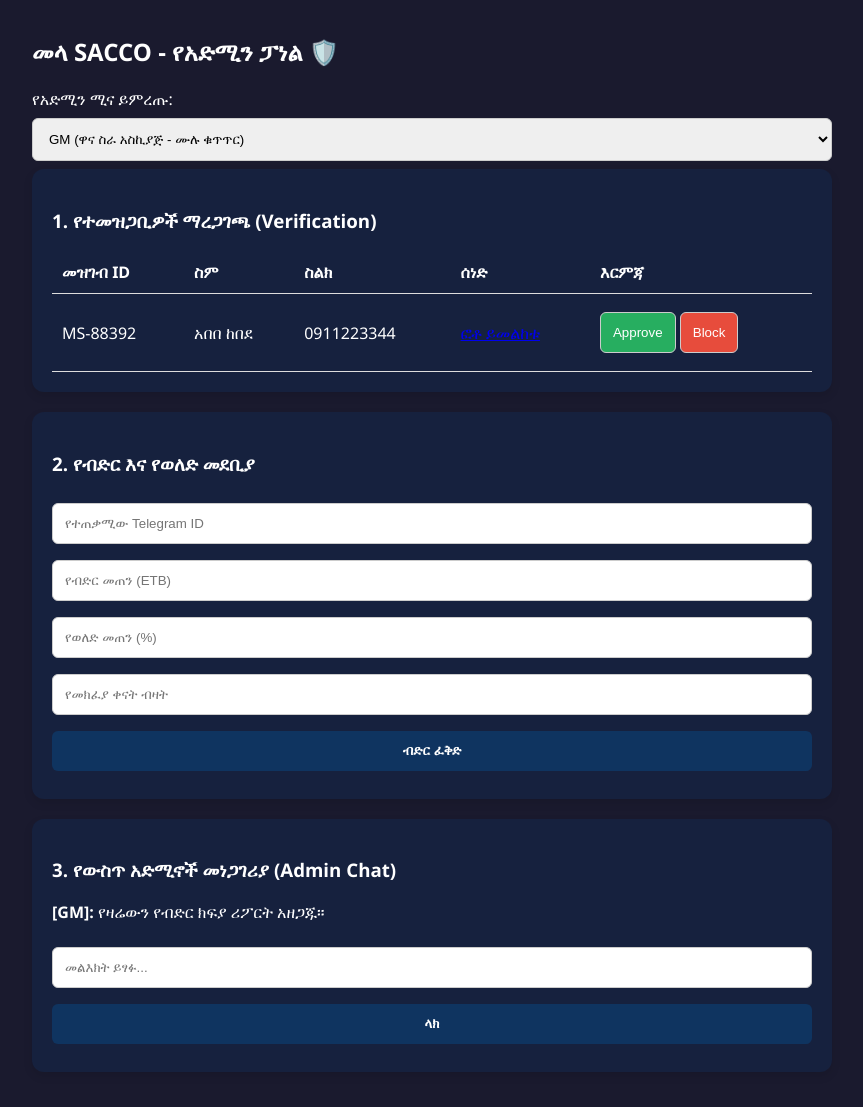
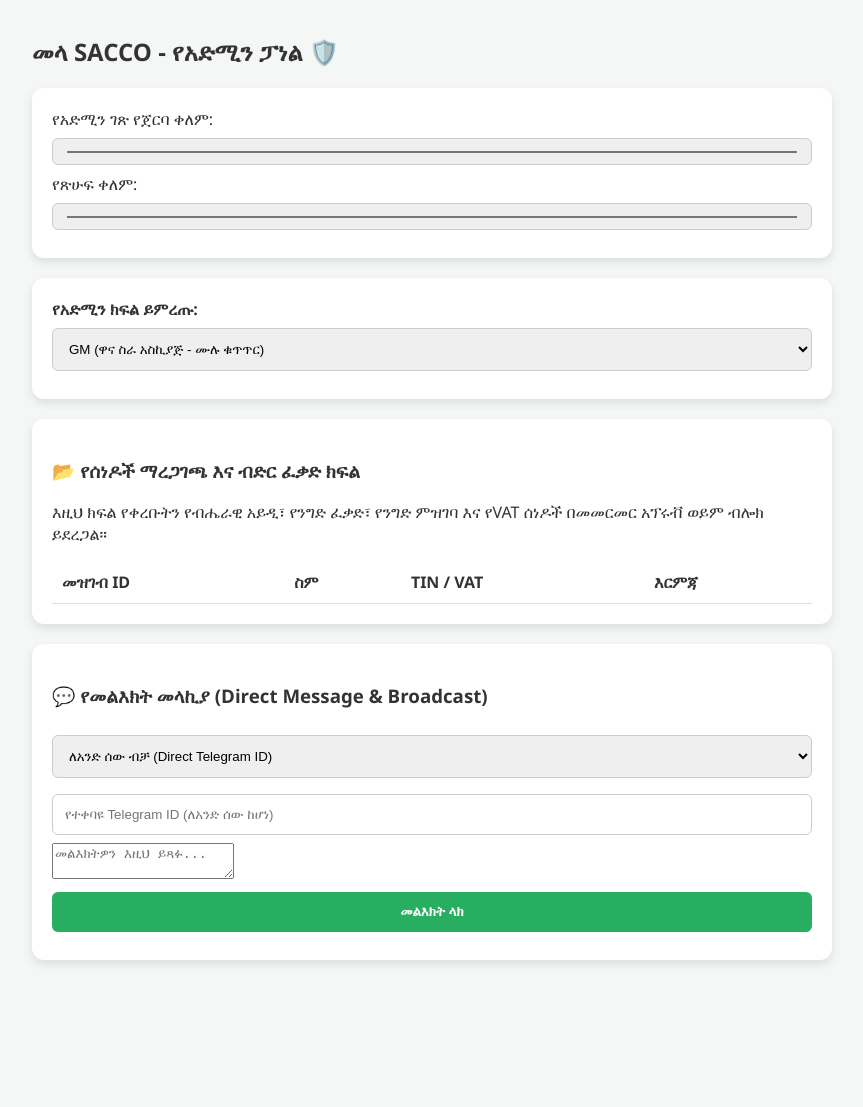
Before and after one commit to gashayeb-spec/mela-sacco-bot, a Flask app: page /admin in a window 1280 px wide. Shown: the whole page, without its empty margins (208-1071 px from the left). After the commit the page ends 964 px from the top, so only its background shows below. Run offline with Flask 3, Linux system fonts and the light colour scheme; lists and menus that the app fills with data are empty.

Commit message:
Update admin.html

```diff
--- a/templates/admin.html
+++ b/templates/admin.html
@@ -3,76 +3,108 @@
 <head>
     <meta charset="UTF-8">
     <meta name="viewport" content="width=device-width, initial-scale=1.0">
-    <title>መላ SACCO - Admin Panel</title>
+    <title>መላ SACCO - Admin Dynamic Panel</title>
     <link rel="stylesheet" href="/static/css/style.css">
 </head>
-<body class="theme-dark">
+<body>
     <div class="admin-container">
         <h2>መላ SACCO - የአድሚን ፓነል 🛡️</h2>
 
-        <!-- Role Selector (For Simulation) -->
-        <div class="role-bar">
-            <label>የአድሚን ሚና ይምረጡ:</label>
-            <select id="adminRole">
+        <div class="color-picker-box card">
+            <label>የአድሚን ገጽ የጀርባ ቀለም: <input type="color" id="adminBgColor" value="#1a1a2e" onchange="applyAdminColors()"></label>
+            <label>የጽሁፍ ቀለም: <input type="color" id="adminTextColor" value="#ffffff" onchange="applyAdminColors()"></label>
+        </div>
+
+        <div class="role-bar card">
+            <label><strong>የአድሚን ክፍል ይምረጡ:</strong></label>
+            <select id="adminRole" onchange="switchAdminPanel(this.value)">
                 <option value="GM">GM (ዋና ስራ አስኪያጅ - ሙሉ ቁጥጥር)</option>
-                <option value="LOAN_APPROVER">የብድር ፈቃዲ (Loan Approver)</option>
-                <option value="LOAN_MANAGER">የብድር ተቆጣጣሪ (Loan Manager)</option>
-                <option value="FINANCE">የቀን ውሎ ተቆጣጣሪ (Finance)</option>
+                <option value="LOAN_APPROVER">የብድር ፈቃድ እና ሰነድ አጣሪ ክፍል</option>
+                <option value="LOAN_MANAGER">የብድር ተቆጣጣሪ እና ገንዘብ ለቃቂ ክፍል</option>
+                <option value="FINANCE">የቀን ውሎ እና የገንዘብ ሰበሳቢ ሪፖርት ክፍል</option>
             </select>
         </div>
 
-        <!-- Section 1: User Verification (Approver / GM) -->
-        <section class="card admin-section">
-            <h3>1. የተመዝጋቢዎች ማረጋገጫ (Verification)</h3>
+        <section id="panelApprover" class="card admin-panel-section">
+            <h3>📂 የሰነዶች ማረጋገጫ እና ብድር ፈቃድ ክፍል</h3>
+            <p>እዚህ ክፍል የቀረቡትን የብሔራዊ አይዲ፣ የንግድ ፈቃድ፣ የንግድ ምዝገባ እና የVAT ሰነዶች በመመርመር አፕሩቭ ወይም ብሎክ ይደረጋል።</p>
             <table>
                 <thead>
                     <tr>
                         <th>መዝገብ ID</th>
                         <th>ስም</th>
-                        <th>ስልክ</th>
-                        <th>ሰነድ</th>
+                        <th>TIN / VAT</th>
                         <th>እርምጃ</th>
                     </tr>
                 </thead>
-                <tbody id="userTable">
-                    <tr>
-                        <td>MS-88392</td>
-                        <td>አበበ ከበደ</td>
-                        <td>0911223344</td>
-                        <td><a href="#">ፎቶ ይመልከቱ</a></td>
-                        <td>
-                            <button onclick="updateStatus(123456, 'Approved')" class="btn-approve">Approve</button>
-                            <button onclick="updateStatus(123456, 'Blocked')" class="btn-block">Block</button>
-                        </td>
-                    </tr>
+                <tbody id="pendingUsersTable">
+                    <!-- Dynamic Data -->
                 </tbody>
             </table>
         </section>
 
-        <!-- Section 2: Loan Setup (Loan Manager) -->
-        <section class="card admin-section">
-            <h3>2. የብድር እና የወለድ መደቢያ</h3>
+        <section id="panelManager" class="card admin-panel-section hidden">
+            <h3>💰 የብድር መቆጣጠሪያ እና ገንዘብ መልሶ መሰብሰቢያ ክፍል</h3>
             <form id="loanForm" onsubmit="setLoan(event)">
                 <input type="number" id="targetTgId" placeholder="የተጠቃሚው Telegram ID" required>
-                <input type="number" id="loanAmt" placeholder="የብድር መጠን (ETB)" required>
+                <input type="number" id="loanAmt" placeholder="የሚለቀቀው ብድር መጠን (ETB)" required>
                 <input type="number" id="interestRate" placeholder="የወለድ መጠን (%)" required>
-                <input type="number" id="loanDays" placeholder="የመክፈያ ቀናት ብዛት" required>
-                <button type="submit" class="btn">ብድር ፈቅድ</button>
+                <input type="number" id="loanDays" placeholder="የመክፈያ ቀናት ብዛት (Countdown)" required>
+                <button type="submit" class="btn">ገንዘብ ልቀቅ / ብድር መዝግብ</button>
             </form>
         </section>
 
-        <!-- Section 3: Admin to Admin Communication / Internal Chat -->
-        <section class="card admin-section">
-            <h3>3. የውስጥ አድሚኖች መነጋገሪያ (Admin Chat)</h3>
-            <div class="chat-box" id="chatBox">
-                <p><strong>[GM]:</strong> የዛሬውን የብድር ክፍያ ሪፖርት አዘጋጁ።</p>
+        <section id="panelFinance" class="card admin-panel-section hidden">
+            <h3>📊 የቀን ውሎ እንቅስቃሴ እና የገንዘብ ሰበሳቢ ሪፖርት</h3>
+            <div class="finance-stats">
+                <div class="box"><h4>የዛሬ ገቢ: 0.00 ETB</h4></div>
+                <div class="box"><h4>የተሰበሰበ ብድር: 0.00 ETB</h4></div>
             </div>
-            <input type="text" id="chatMsg" placeholder="መልእክት ይፃፉ...">
-            <button class="btn">ላክ</button>
+        </section>
+
+        <section class="card">
+            <h3>💬 የመልእክት መላኪያ (Direct Message & Broadcast)</h3>
+            <select id="msgTarget">
+                <option value="single">ለአንድ ሰው ብቻ (Direct Telegram ID)</option>
+                <option value="all">ለሁሉም ተመዝጋቢዎች (Broadcast)</option>
+                <option value="channel">ለቴሌግራም ቻናል (Channel Post)</option>
+            </select>
+            <input type="number" id="directTgId" placeholder="የተቀባዩ Telegram ID (ለአንድ ሰው ከሆነ)">
+            <textarea id="customMessage" placeholder="መልእክትዎን እዚህ ይጻፉ..."></textarea>
+            <button onclick="sendAdminMessage()" class="btn">መልእክት ላክ</button>
         </section>
     </div>
 
     <script>
+        function applyAdminColors() {
+            const bg = document.getElementById('adminBgColor').value;
+            const text = document.getElementById('adminTextColor').value;
+            document.body.style.backgroundColor = bg;
+            document.body.style.color = text;
+        }
+
+        function switchAdminPanel(role) {
+            const approver = document.getElementById('panelApprover');
+            const manager = document.getElementById('panelManager');
+            const finance = document.getElementById('panelFinance');
+
+            approver.classList.add('hidden');
+            manager.classList.add('hidden');
+            finance.classList.add('hidden');
+
+            if(role === 'GM') {
+                approver.classList.remove('hidden');
+                manager.classList.remove('hidden');
+                finance.classList.remove('hidden');
+            } else if(role === 'LOAN_APPROVER') {
+                approver.classList.remove('hidden');
+            } else if(role === 'LOAN_MANAGER') {
+                manager.classList.remove('hidden');
+            } else if(role === 'FINANCE') {
+                finance.classList.remove('hidden');
+            }
+        }
+
         async function updateStatus(tgId, status) {
             const res = await fetch('/api/admin/approve', {
                 method: 'POST',
@@ -99,6 +131,24 @@
             const result = await res.json();
             alert(result.message);
         }
+
+        async function sendAdminMessage() {
+            const targetType = document.getElementById('msgTarget').value;
+            const targetId = document.getElementById('directTgId').value;
+            const message = document.getElementById('customMessage').value;
+
+            const res = await fetch('/api/admin/send-message', {
+                method: 'POST',
+                headers: {'Content-Type': 'application/json'},
+                body: JSON.stringify({
+                    target_type: targetType,
+                    target_id: targetId,
+                    message: message
+                })
+            });
+            const result = await res.json();
+            alert(result.message);
+        }
     </script>
 </body>
 </html>
```
